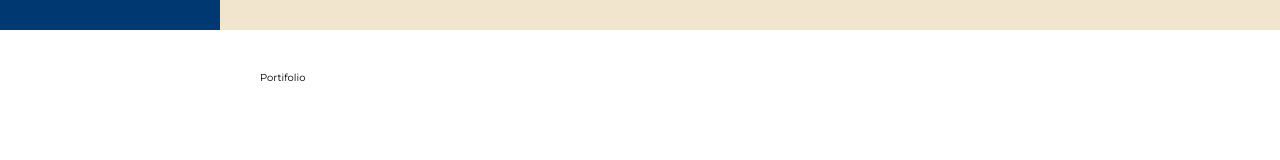
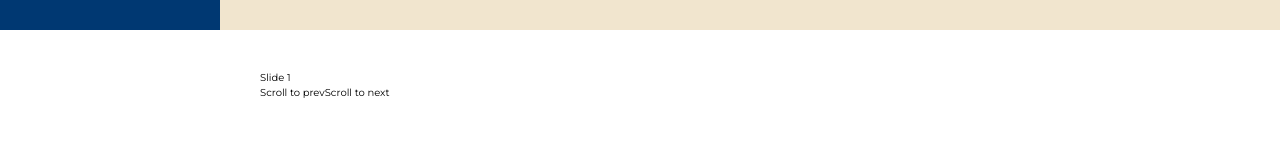
Before and after one commit to chiquinelli-bia/portifolio, a React (Vite) app: page / in a window 1280 px wide. Shown: the part 770-930 px from the top of the page. Built offline with nearby package versions, Linux system fonts and the light colour scheme; a web font is replaced by a local one.

Commit message:
feat(Gallery): cria estrutura e da inicio a criação do componente

```diff
--- /dev/null
+++ b/src/pages/landingPage/sections/portifolio/gallery/carousel/carousel.module.css
@@ -0,0 +1,13 @@
+.embla__viewport {
+  overflow: hidden;
+}
+
+.embla__container {
+  display: flex;
+  touch-action: pan-y pinch-zoom;
+}
+
+.embla__slide {
+  flex: 0 0 100%;
+  min-width: 0;
+}
--- /dev/null
+++ b/src/pages/landingPage/sections/portifolio/gallery/carousel/index.jsx
@@ -0,0 +1,27 @@
+import useEmblaCarousel from "embla-carousel-react";
+import styles from "./carousel.module.css";
+const Carousel = () => {
+  const [emblaRef, emblaApi] = useEmblaCarousel({ loop: false });
+  const scrollPrev = () => emblaApi?.scrollPrev();
+  const scrollNext = () => emblaApi?.scrollNext();
+  return (
+    <div className={styles.embla}>
+      <div className={styles.embla__viewport} ref={emblaRef}>
+        <div className={styles.embla__container}>
+          <div className={styles.embla__slide}>Slide 1</div>
+          <div className={styles.embla__slide}>Slide 2</div>
+          <div className={styles.embla__slide}>Slide 3</div>
+        </div>
+      </div>
+
+      <button className={styles.embla__prev} onClick={scrollPrev}>
+        Scroll to prev
+      </button>
+      <button className={styles.embla__next} onClick={scrollNext}>
+        Scroll to next
+      </button>
+    </div>
+  );
+};
+
+export { Carousel };
--- /dev/null
+++ b/src/pages/landingPage/sections/portifolio/gallery/index.jsx
@@ -0,0 +1,5 @@
+import { Carousel } from "./carousel";
+
+export const Gallery = () => {
+  return <Carousel />;
+};
--- a/src/pages/landingPage/sections/portifolio/index.jsx
+++ b/src/pages/landingPage/sections/portifolio/index.jsx
@@ -1,3 +1,9 @@
+import { Gallery } from "./gallery";
+
 export const Portifolio = () => {
-  return <section>Portifolio</section>;
+  return (
+    <section>
+      <Gallery />
+    </section>
+  );
 };
```
Also changed, not shown: src/pages/landingPage/sections/portifolio/gallery/projectInfo/index.jsx (added).
